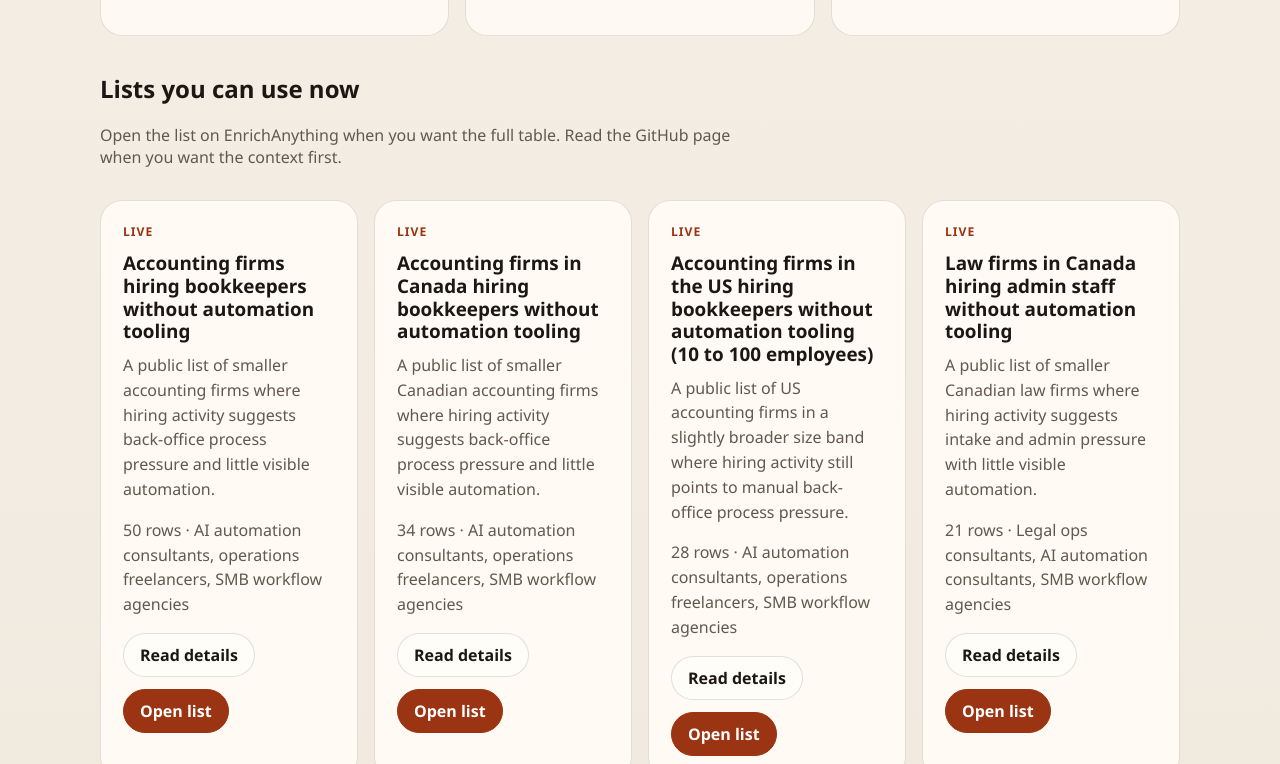
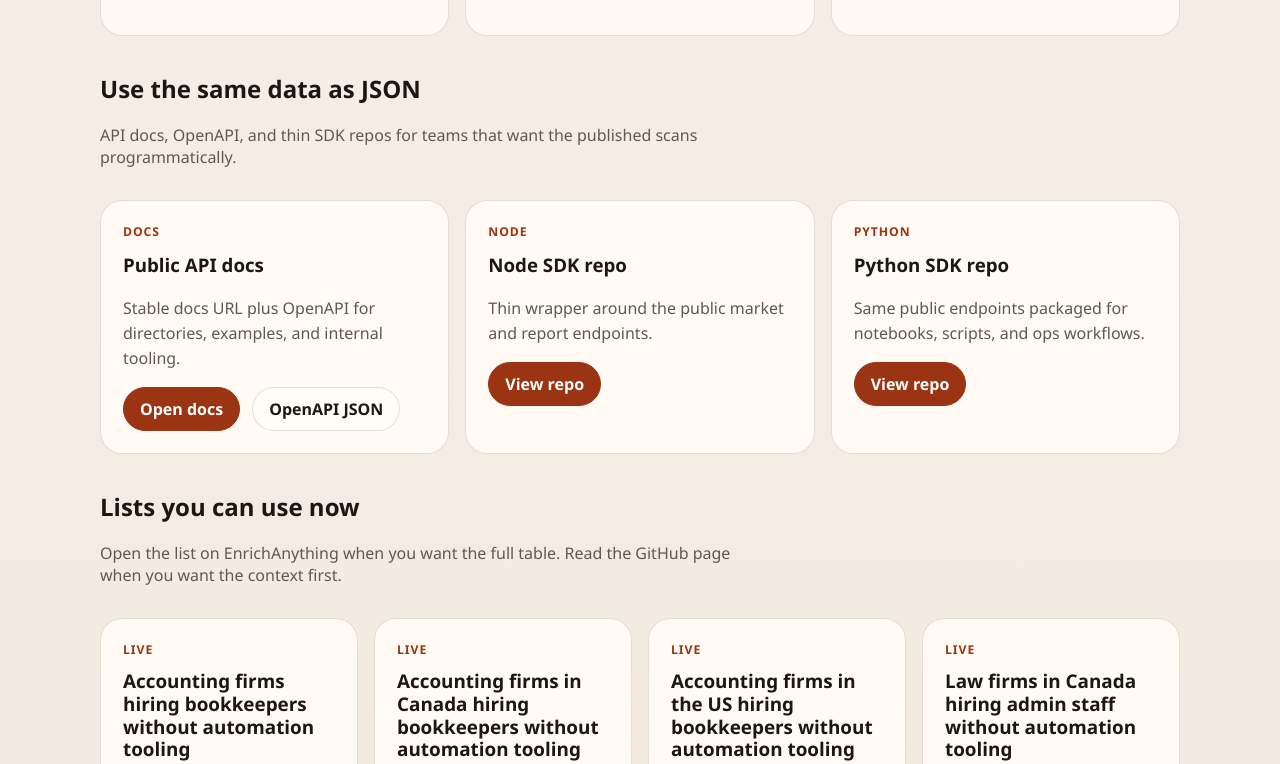
Before and after one commit to bhumanai/enrichanything-ops-automation-gaps, a website: page index.html in a window 1280 px wide. Shown: the part 1041-1805 px from the top of the page. Drawn offline with Linux system fonts and the light colour scheme.

Commit message:
Add API and SDK links

```diff
--- a/index.html
+++ b/index.html
@@ -295,6 +295,42 @@
       <section class="section">
         <div class="section-head">
           <div>
+            <h2>Use the same data as JSON</h2>
+            <p>API docs, OpenAPI, and thin SDK repos for teams that want the published scans programmatically.</p>
+          </div>
+        </div>
+        <div class="grid">
+          <article class="card">
+            <p class="card-status">Docs</p>
+            <h3>Public API docs</h3>
+            <p class="card-copy">Stable docs URL plus OpenAPI for directories, examples, and internal tooling.</p>
+            <div class="card-actions">
+              <a class="button" href="https://www.enrichanything.com/api/">Open docs</a>
+              <a class="ghost" href="https://www.enrichanything.com/openapi.json">OpenAPI JSON</a>
+            </div>
+          </article>
+          <article class="card">
+            <p class="card-status">Node</p>
+            <h3>Node SDK repo</h3>
+            <p class="card-copy">Thin wrapper around the public market and report endpoints.</p>
+            <div class="card-actions">
+              <a class="button" href="https://github.com/bhumanai/enrichanything-public-api-node">View repo</a>
+            </div>
+          </article>
+          <article class="card">
+            <p class="card-status">Python</p>
+            <h3>Python SDK repo</h3>
+            <p class="card-copy">Same public endpoints packaged for notebooks, scripts, and ops workflows.</p>
+            <div class="card-actions">
+              <a class="button" href="https://github.com/bhumanai/enrichanything-public-api-python">View repo</a>
+            </div>
+          </article>
+        </div>
+      </section>
+
+      <section class="section">
+        <div class="section-head">
+          <div>
             <h2>Lists you can use now</h2>
             <p>Open the list on EnrichAnything when you want the full table. Read the GitHub page when you want the context first.</p>
           </div>
```
Also changed, not shown: scripts/refresh.js (+48 -0 lines), README.md.
